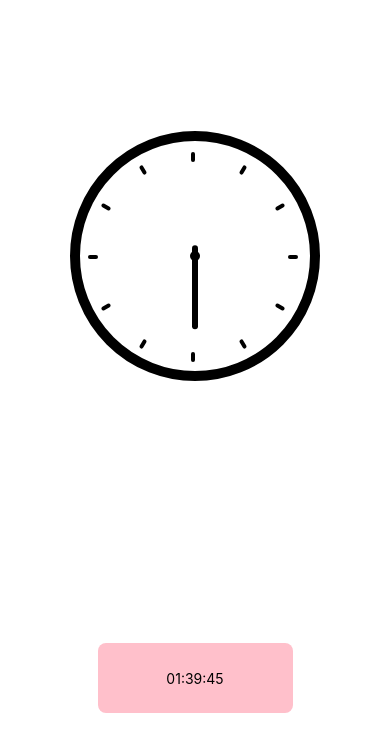
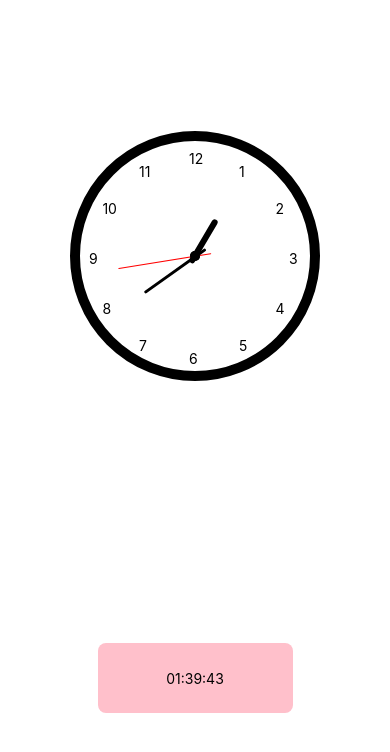
Before and after one commit to devabaha/react-native-training-main-6, a React Native app: screen / in a window 390 px wide. Shown: the top 752 px of the page. Built offline with nearby package versions, Linux system fonts and the light colour scheme.

Commit message:
done animation for hand of clock

```diff
--- a/App.js
+++ b/App.js
@@ -7,93 +7,204 @@
  */
 
 import React, {Component} from 'react';
-import {SafeAreaView, View, StyleSheet, Animated, Text} from 'react-native';
+import {
+  SafeAreaView,
+  View,
+  StyleSheet,
+  Animated,
+  Text,
+  Easing,
+} from 'react-native';
+import DigitalClock from './src/DigitalClock';
 
 const CIRCLE_SIZE = 250;
 const RADIUS = ((CIRCLE_SIZE / 2) * 80) / 100;
-
+const hoursToMilliseconds = 3600000;
+const minutesToMilliseconds = 60000;
+const secondsToMilliseconds = 1000;
 class App extends Component {
   constructor(props) {
     super(props);
     this.state = {
-      timeStamp: '',
+      rotationHoursHandAnimatedValue: new Animated.Value(0),
+      rotationMinutesHandAnimatedValue: new Animated.Value(0),
+      rotateSecondsHandAnimatedValue: new Animated.Value(0),
+      initTime: {
+        hoursInit: 0,
+        minutesInit: 0,
+        secondsInit: 0,
+      },
     };
     this.hour = Array.from({
       length: 12,
     });
-    this.timerId = 0;
   }
 
-  getTimeStamp = () => {
+  getTimeInit = () => {
     const dateInstance = new Date();
-    const hour =
-      dateInstance.getHours() < 10
-        ? `0${dateInstance.getHours()}`
-        : `${dateInstance.getHours()}`;
-    const minute =
-      dateInstance.getMinutes() < 10
-        ? `0${dateInstance.getMinutes()}`
-        : `${dateInstance.getMinutes()}`;
-    const second =
-      dateInstance.getSeconds() < 10
-        ? `0${dateInstance.getSeconds()}`
-        : `${dateInstance.getSeconds()}`;
-    const timeStampNow = `${hour}:${minute}:${second}`;
     this.setState({
-      timeStamp: timeStampNow,
+      initTime: {
+        hoursInit: dateInstance.getHours(),
+        minutesInit: dateInstance.getMinutes(),
+        secondsInit: dateInstance.getSeconds(),
+      },
     });
   };
 
-  componentDidMount = () => {
-    this.timerId = setInterval(() => {
-      this.getTimeStamp();
-    }, 1000);
-  };
+  // rotateHandClock() {
+  //   Animated.parallel([
 
-  componentWillUnmount = () => {
-    clearInterval(this.timerId);
-  };
+  //   ])
+  // }
+
+  rotateHoursHand() {
+    Animated.timing(this.state.rotationHoursHandAnimatedValue, {
+      toValue: 1,
+      duration: hoursToMilliseconds,
+      useNativeDriver: true,
+      easing: Easing.linear,
+    }).start(() => {
+      this.setState({
+        rotationHoursHandAnimatedValue: new Animated.Value(0),
+      });
+      this.rotateHoursHand();
+    });
+  }
+
+  rotateMinutesHand() {
+    Animated.timing(this.state.rotationMinutesHandAnimatedValue, {
+      toValue: 1,
+      duration: 60 * minutesToMilliseconds,
+      useNativeDriver: true,
+      easing: Easing.linear,
+    }).start(() => {
+      this.setState({
+        rotationMinutesHandAnimatedValue: new Animated.Value(0),
+      });
+      this.rotateMinutesHand();
+    });
+  }
+
+  rotateSecondsHand() {
+    Animated.timing(this.state.rotateSecondsHandAnimatedValue, {
+      toValue: 1,
+      duration: 60 * secondsToMilliseconds,
+      useNativeDriver: true,
+      easing: Easing.linear,
+    }).start(() => {
+      this.setState({
+        rotateSecondsHandAnimatedValue: new Animated.Value(0),
+      });
+      this.rotateSecondsHand();
+    });
+  }
+
+  componentDidMount() {
+    this.getTimeInit();
+    this.rotateHoursHand();
+    this.rotateMinutesHand();
+    this.rotateSecondsHand();
+  }
 
   render() {
     return (
       <SafeAreaView style={styles.container}>
         <Animated.View style={styles.clockContainer}>
           <View style={styles.clockInner}>
-            {this.hour.map((x, i) => {
-              const angleThisItemDegree = 30 * i;
-              const itemSize = 12;
-              const angleThisItemRadius =
-                (angleThisItemDegree * Math.PI) / 180 - Math.PI / 2;
+            {this.hour.map((_, i) => {
+              const angleThisItemRadius = (Math.PI / 6) * i;
+              const itemSize = 14;
               const coordinateHourStyle = {
                 left:
-                  RADIUS * Math.cos(angleThisItemRadius) + RADIUS - itemSize,
-                top: RADIUS * Math.sin(angleThisItemRadius) + RADIUS - itemSize,
-                transform: [{rotate: `${angleThisItemDegree}deg`}],
+                  RADIUS * Math.cos(angleThisItemRadius - Math.PI / 2) +
+                  RADIUS -
+                  itemSize,
+                top:
+                  RADIUS * Math.sin(angleThisItemRadius - Math.PI / 2) +
+                  RADIUS -
+                  itemSize,
               };
               return (
-                <View
-                  key={i}
-                  style={[styles.hourStep, coordinateHourStyle]}></View>
+                <View key={i} style={[styles.hourStep, coordinateHourStyle]}>
+                  <Text>{i === 0 ? 12 : i}</Text>
+                </View>
               );
             })}
           </View>
-          <Animated.View style={styles.centerClock}>
-            <Animated.View style={styles.wrapHand}>
-              <View style={styles.hourHand}></View>
+          <View style={styles.centerClock}>
+            <Animated.View
+              style={[
+                styles.wrapHand,
+                styles.wrapHoursHand,
+                {
+                  transform: [
+                    {
+                      rotate:
+                        this.state.rotationHoursHandAnimatedValue.interpolate({
+                          inputRange: [0, 1],
+                          outputRange: [
+                            `${this.state.initTime.hoursInit * 30}deg`,
+                            `${this.state.initTime.hoursInit * 30 + 360}deg`,
+                          ],
+                        }),
+                    },
+                  ],
+                },
+              ]}>
+              <View style={[styles.hoursHand]}></View>
             </Animated.View>
 
-            <Animated.View style={styles.wrapHand}>
-              <View style={styles.minuteHand}></View>
+            <Animated.View
+              style={[
+                styles.wrapHand,
+                styles.wrapMinutesHand,
+                {
+                  transform: [
+                    {
+                      rotate:
+                        this.state.rotationMinutesHandAnimatedValue.interpolate(
+                          {
+                            inputRange: [0, 1],
+                            outputRange: [
+                              `${this.state.initTime.minutesInit * 6}deg`,
+                              `${this.state.initTime.minutesInit * 6 + 360}deg`,
+                            ],
+                          },
+                        ),
+                    },
+                  ],
+                },
+              ]}>
+              <View style={styles.minutesHand}></View>
             </Animated.View>
 
-            <Animated.View style={styles.wrapHand}>
-              <View style={styles.secondHand}></View>
+            <Animated.View
+              style={[
+                styles.wrapHand,
+                styles.wrapSecondsHand,
+                {
+                  transform: [
+                    {
+                      rotate:
+                        this.state.rotateSecondsHandAnimatedValue.interpolate({
+                          inputRange: [0, 1],
+                          outputRange: [
+                            `${this.state.initTime.secondsInit * 6}deg`,
+                            `${this.state.initTime.secondsInit * 6 + 360}deg`,
+                          ],
+                        }),
+                    },
+                  ],
+                },
+              ]}>
+              <View style={styles.secondsHand}></View>
             </Animated.View>
-          </Animated.View>
+
+            <View style={styles.centerClock}></View>
+          </View>
         </Animated.View>
-        <View style={styles.alarmPicker}>
-          <Text>{this.state.timeStamp}</Text>
-        </View>
+
+        <DigitalClock />
       </SafeAreaView>
     );
   }
@@ -130,59 +241,47 @@ const styles = StyleSheet.create({
   },
   hourStep: {
     position: 'absolute',
+  },
+  wrapHand: {
+    position: 'absolute',
+    alignItems: 'center',
+    justifyContent: 'flex-start',
+  },
+  wrapHoursHand: {
+    height: CIRCLE_SIZE / 3,
+  },
+  wrapMinutesHand: {
+    height: CIRCLE_SIZE / 2,
+  },
+  wrapSecondsHand: {
+    height: CIRCLE_SIZE / 1.6,
+  },
+  hoursHand: {
     backgroundColor: '#000',
-    width: 4,
-    height: 10,
+    width: 6,
+    height: '60%',
     borderRadius: 8,
   },
-  wrapHand: {
-    justifyContent: 'center',
-    alignItems: 'center',
-  },
-  hourHand: {
-    position: 'absolute',
+  minutesHand: {
     backgroundColor: '#000',
-    width: 6,
-    height: CIRCLE_SIZE / 3,
-    borderRadius: 8,
-    transform: [
-      {
-        translateY: CIRCLE_SIZE / 8,
-      },
-    ],
-  },
-  // minuteHand: {
-  //   position: 'absolute',
-  //   backgroundColor: '#000',
-  //   width: 3,
-  //   height: CIRCLE_SIZE / 3,
-  //   borderRadius: 8,
-  //   transform: [
-  //     {
-  //       translateY: CIRCLE_SIZE / 8,
-  //     },
-  //   ],
-  // },
-  // secondHand: {
-  //   position: 'absolute',
-  //   backgroundColor: 'red',
-  //   width: 1,
-  //   height: CIRCLE_SIZE / 3,
-  //   borderRadius: 8,
-  //   transform: [
-  //     {
-  //       translateY: CIRCLE_SIZE / 8,
-  //     },
-  //   ],
-  // },
-  alarmPicker: {
-    backgroundColor: 'pink',
-    width: '50%',
-    height: 70,
-    justifyContent: 'center',
-    alignItems: 'center',
+    width: 3,
+    height: '60%',
     borderRadius: 8,
   },
+  secondsHand: {
+    backgroundColor: 'red',
+    width: 1,
+    height: '60%',
+    borderRadius: 8,
+  },
+  // timeInitBlock: {
+  //   backgroundColor: 'pink',
+  //   width: '50%',
+  //   height: 70,
+  //   justifyContent: 'center',
+  //   alignItems: 'center',
+  //   borderRadius: 8,
+  // },
 });
 
 export default App;
--- /dev/null
+++ b/src/DigitalClock/DigitalClock.js
@@ -0,0 +1,61 @@
+import React, {Component} from 'react';
+import {View, Text, StyleSheet} from 'react-native';
+
+class DigitalClock extends Component {
+  state = {
+    timeStamp: '',
+  };
+
+  timerId = 0;
+
+  getTimeStamp = () => {
+    const dateInstance = new Date();
+    const hour =
+      dateInstance.getHours() < 10
+        ? `0${dateInstance.getHours()}`
+        : `${dateInstance.getHours()}`;
+    const minute =
+      dateInstance.getMinutes() < 10
+        ? `0${dateInstance.getMinutes()}`
+        : `${dateInstance.getMinutes()}`;
+    const second =
+      dateInstance.getSeconds() < 10
+        ? `0${dateInstance.getSeconds()}`
+        : `${dateInstance.getSeconds()}`;
+    const timeStampNow = `${hour}:${minute}:${second}`;
+    this.setState({
+      timeStamp: timeStampNow,
+    });
+  };
+
+  componentDidMount = () => {
+    this.timerId = setInterval(() => {
+      this.getTimeStamp();
+    }, 1000);
+  };
+
+  componentWillUnmount = () => {
+    clearInterval(this.timerId);
+  };
+
+  render() {
+    return (
+      <View style={styles.container}>
+        <Text>{this.state.timeStamp}</Text>
+      </View>
+    );
+  }
+}
+
+const styles = StyleSheet.create({
+  container: {
+    backgroundColor: 'pink',
+    width: '50%',
+    height: 70,
+    justifyContent: 'center',
+    alignItems: 'center',
+    borderRadius: 8,
+  },
+});
+
+export default DigitalClock;
--- /dev/null
+++ b/src/DigitalClock/index.js
@@ -0,0 +1 @@
+export {default} from './DigitalClock'
```
Also changed, not shown: src/TheSun.tsx (deleted, +0 -191 lines), 1 other file (tests, documents, lock files or other folders).
